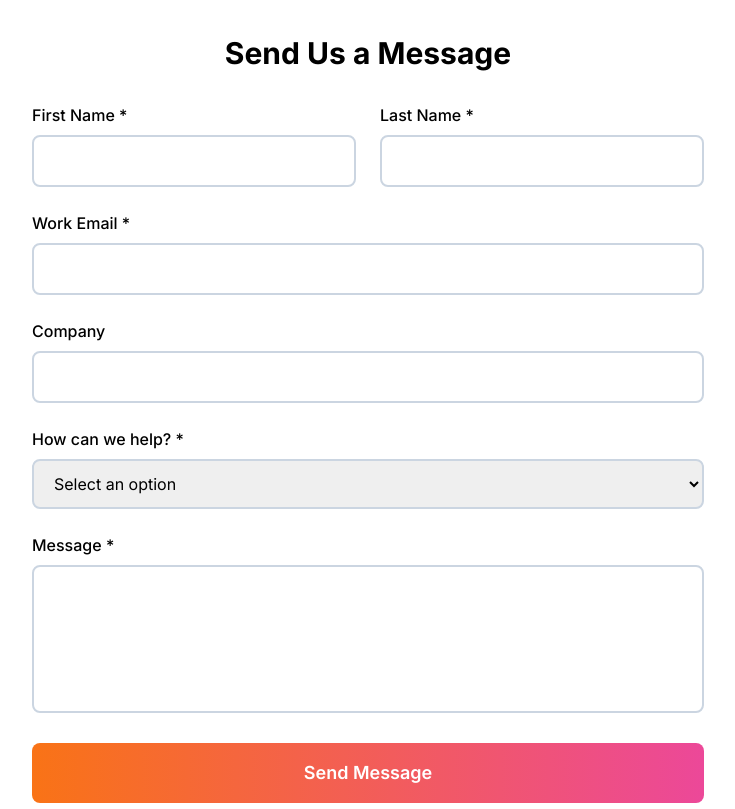
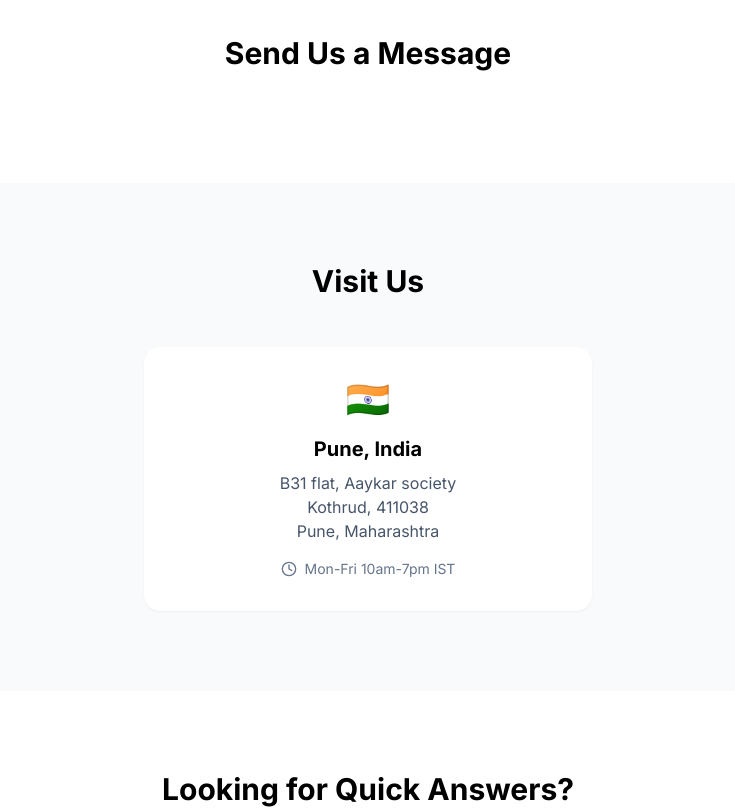
Before and after one commit to abhi725/veridia-app, a Next.js app: page /contact in a window 1280 px wide. Shown: the part 1060-1869 px from the top of the page, without its empty margins (272-1007 px from the left). Built offline with nearby package versions, Linux system fonts and the light colour scheme.

Commit message:
Replace Contact Form with Engage Hub embed

```diff
--- a/app/contact/page.tsx
+++ b/app/contact/page.tsx
@@ -58,44 +58,7 @@ export default function ContactPage() {
                     {/* Contact Form */}
                     <div className="max-w-2xl mx-auto">
                         <h2 className="text-3xl font-bold text-center mb-8">Send Us a Message</h2>
-                        <form className="space-y-6">
-                            <div className="grid grid-cols-1 md:grid-cols-2 gap-6">
-                                <div>
-                                    <label className="block font-medium mb-2">First Name *</label>
-                                    <input type="text" className="w-full px-4 py-3 border-2 border-slate-300 rounded-lg focus:border-orange-500 outline-none" required />
-                                </div>
-                                <div>
-                                    <label className="block font-medium mb-2">Last Name *</label>
-                                    <input type="text" className="w-full px-4 py-3 border-2 border-slate-300 rounded-lg focus:border-orange-500 outline-none" required />
-                                </div>
-                            </div>
-                            <div>
-                                <label className="block font-medium mb-2">Work Email *</label>
-                                <input type="email" className="w-full px-4 py-3 border-2 border-slate-300 rounded-lg focus:border-orange-500 outline-none" required />
-                            </div>
-                            <div>
-                                <label className="block font-medium mb-2">Company</label>
-                                <input type="text" className="w-full px-4 py-3 border-2 border-slate-300 rounded-lg focus:border-orange-500 outline-none" />
-                            </div>
-                            <div>
-                                <label className="block font-medium mb-2">How can we help? *</label>
-                                <select className="w-full px-4 py-3 border-2 border-slate-300 rounded-lg focus:border-orange-500 outline-none" required>
-                                    <option value="">Select an option</option>
-                                    <option value="demo">Request a demo</option>
-                                    <option value="pricing">Pricing question</option>
-                                    <option value="support">Technical support</option>
-                                    <option value="partnership">Partnership inquiry</option>
-                                    <option value="other">Other</option>
-                                </select>
-                            </div>
-                            <div>
-                                <label className="block font-medium mb-2">Message *</label>
-                                <textarea rows={5} className="w-full px-4 py-3 border-2 border-slate-300 rounded-lg focus:border-orange-500 outline-none resize-none" required></textarea>
-                            </div>
-                            <button type="submit" className="w-full px-8 py-4 bg-gradient-to-r from-orange-500 to-pink-500 text-white rounded-lg font-semibold text-lg hover:shadow-lg transition-all">
-                                Send Message
-                            </button>
-                        </form>
+                        <div className="engage-hub-form-embed" id="eh_form_5903844064886784" data-id="5903844064886784"></div>
                     </div>
                 </div>
             </section>
```
